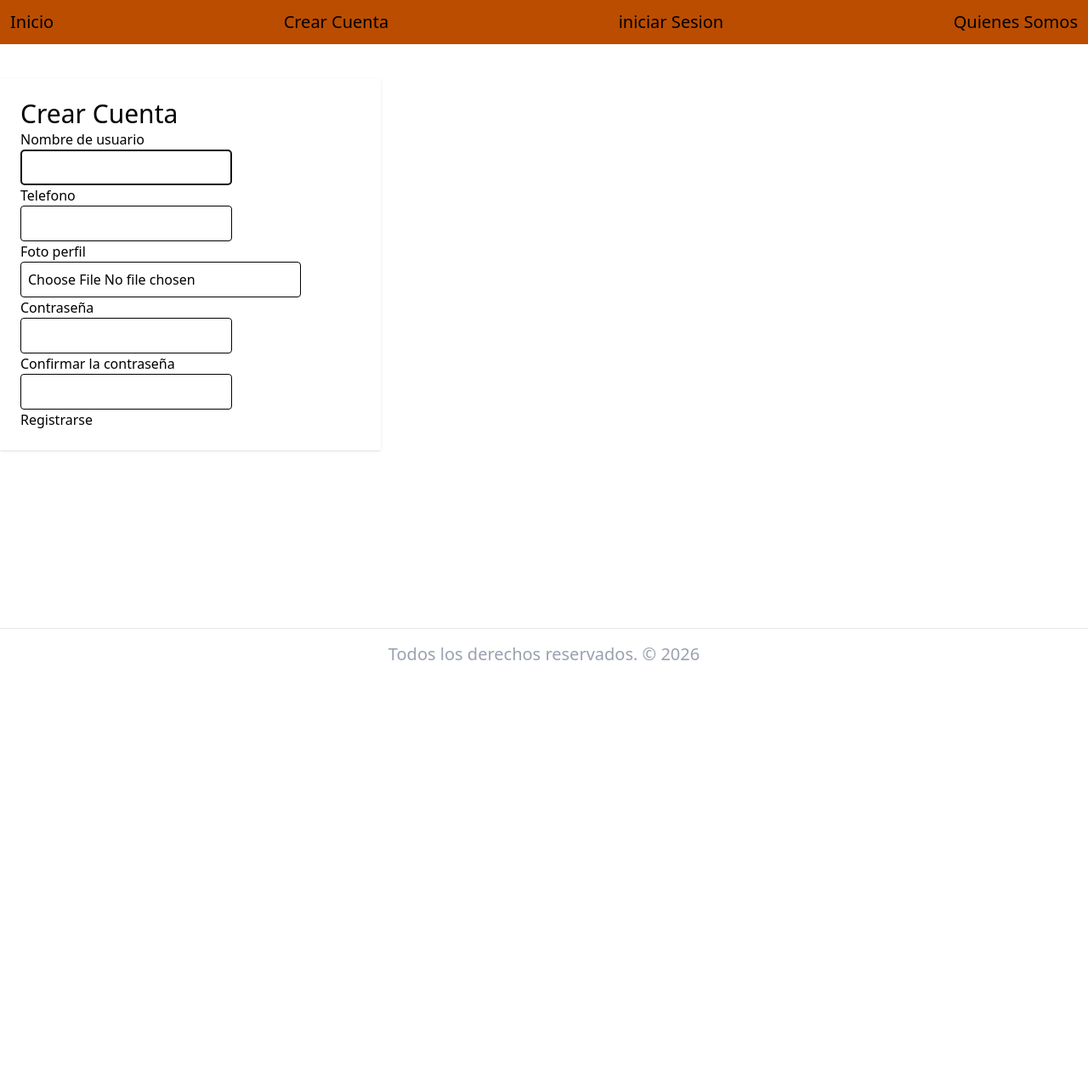
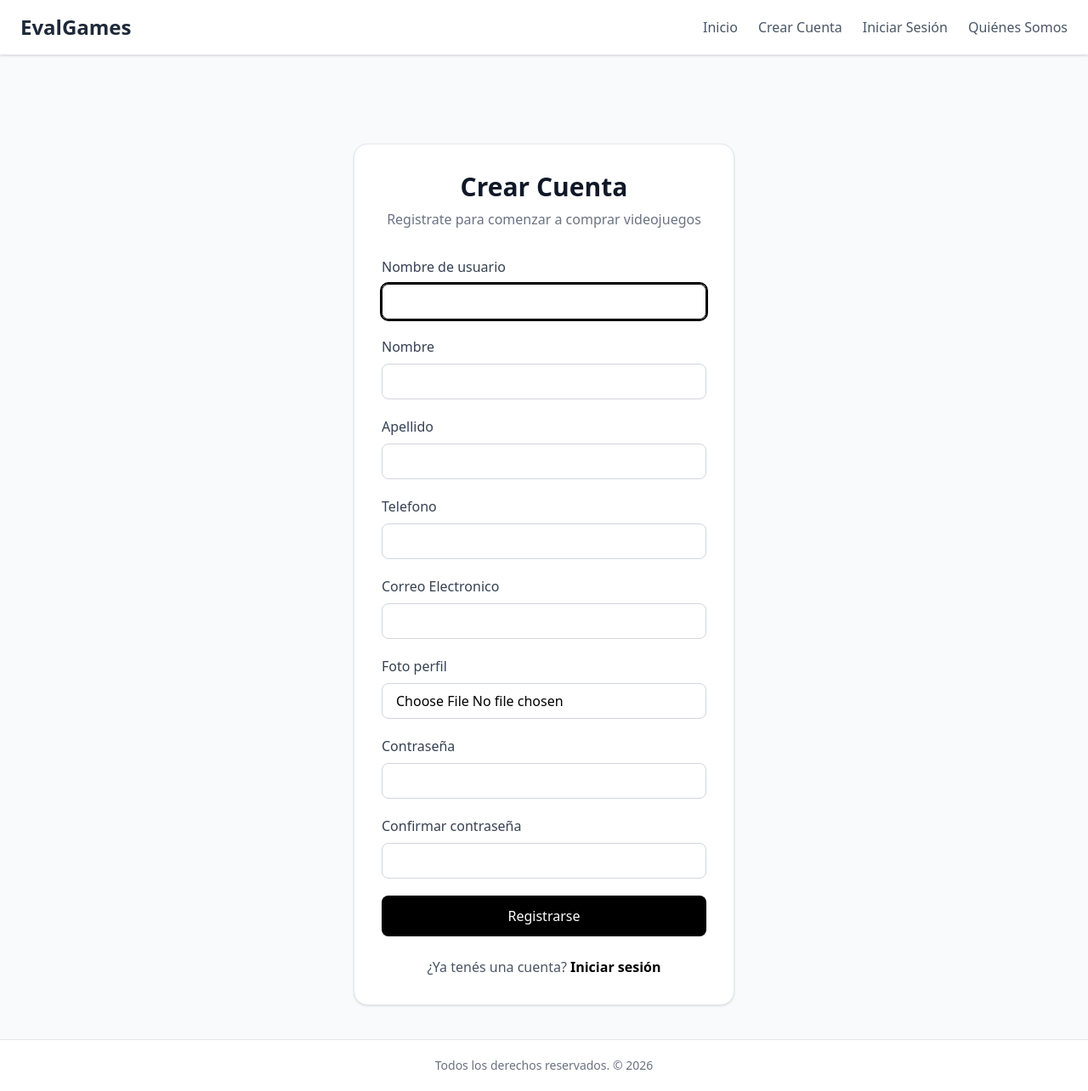
Before and after one commit to Maxi-Lopez/ingenieria-tp_Eval_GameStore, a Django app: page /accounts/register in a window 1280 px wide. Shown: the whole page at 85% size. Before the commit the page ends 777 px from the top, so only its background shows below. Run offline with Django 5.2, Linux system fonts and the light colour scheme; some libraries are stand-ins or nearby versions.

Commit message:
Se mejoro el tailwind del inicio cuando estas logout

```diff
--- a/inicio/templates/inicio/base.html
+++ b/inicio/templates/inicio/base.html
@@ -1,35 +1,61 @@
 {% load static tailwind_tags %}
 <!DOCTYPE html>
-<html lang="en">
+<html lang="es">
 <head>
     <meta charset="UTF-8">
     <meta name="viewport" content="width=device-width, initial-scale=1.0">
     <title>
-        {%block title%}
+        {% block title %}
         Document
         {% endblock %}
     </title>
     {% tailwind_css %}
 </head>
-<body>
-    <nav class=" flex justify-between p-3 bg-amber-700 text-xl">
-    {% if user.is_authenticated %}
-        <a href="#">Inicio</a>
-        <a href="#">Tienda</a>
-        <a href="#">Ofertas</a>
-        <a href="#">Comunidad</a>
-        <a href="#">Perfil</a>
-    {% else %}
-        <a href="{% url 'inicio' %}">Inicio</a>
-        <a href="{% url 'register' %}">Crear Cuenta</a>
-        <a href="{% url 'login' %}">iniciar Sesion</a>
-        <a href="#">Quienes Somos</a>
-    {% endif %}
+<body class="bg-gray-50 min-h-screen flex flex-col">
+    <nav class="bg-white border-b border-gray-200 shadow-sm">
+        <div class="max-w-7xl mx-auto px-6 py-4 flex justify-between items-center">
+            <a href="#" class="text-2xl font-bold text-gray-800">
+                EvalGames
+            </a>
+            <div class="flex items-center gap-6 text-gray-600 font-medium">
+                {% if user.is_authenticated %}
+                    <a href="#" class="hover:text-black transition">Inicio</a>
+                    <a href="#" class="hover:text-black transition">Tienda</a>
+                    <a href="#" class="hover:text-black transition">Ofertas</a>
+                    <a href="#" class="hover:text-black transition">Comunidad</a>
+                    <a href="#" class="hover:text-black transition">Perfil</a>
+
+                    <form action="{% url 'logout' %}" method="POST">
+                        {% csrf_token %}
+                        <button
+                            type="submit"
+                            class="bg-black text-white px-4 py-2 rounded-lg hover:bg-gray-800 transition cursor-pointer"
+                        >
+                            Salir
+                        </button>
+                    </form>
+                {% else %}
+                    <a href="{% url 'inicio' %}" class="hover:text-black transition">
+                        Inicio
+                    </a>
+                    <a href="{% url 'register' %}" class="hover:text-black transition">
+                        Crear Cuenta
+                    </a>
+                    <a href="{% url 'login' %}" class="hover:text-black transition">
+                        Iniciar Sesión
+                    </a>
+                    <a href="{% url 'quienes_somos' %}" class="hover:text-black transition">
+                        Quiénes Somos
+                    </a>
+                {% endif %}
+            </div>
+        </div>
     </nav>
-    {% block body %}
-    {% endblock %}
-
-    <footer class="border-t border-gray-200 bg-white py-4 text-center text-xl text-gray-400 fixed bottom-0 left-0 w-full">
+    <main class="flex-1 max-w-7xl mx-auto w-full px-6 py-10">
+        {% block body %}
+        {% endblock %}
+    </main>
+    <footer class="bg-white border-t border-gray-200 py-5 text-center text-sm text-gray-500">
         Todos los derechos reservados. &copy; 2026
     </footer>
 </body>
--- a/inicio/urls.py
+++ b/inicio/urls.py
@@ -2,5 +2,6 @@ from django.urls import path
 from . import views
 
 urlpatterns = [
-    path('', views.inicio, name='inicio' )
+    path('', views.inicio, name='inicio' ),
+    path('quienes_somos/', views.quienes_somos, name='quienes_somos' ),
 ]
--- a/inicio/views.py
+++ b/inicio/views.py
@@ -3,3 +3,7 @@ from django.shortcuts import render
 # Create your views here.
 def inicio(request):
     return render (request, 'inicio/inicio.html')
+
+
+def quienes_somos(request):
+    return render(request, 'inicio/quienes_somos.html')
--- a/templates/registration/register.html
+++ b/templates/registration/register.html
@@ -2,23 +2,89 @@
 {% load widget_tweaks %}
 
 {% block body %}
-    <div class="max-w-md max-auto mt-10 bg-white p-6 shadow">
-        <p class="text-3xl">Crear Cuenta</p>
-        <form method="POST">
+<div class="max-w-md mx-auto mt-16">
+
+    <div class="bg-white border border-gray-200 rounded-2xl shadow-sm p-8">
+
+        <h1 class="text-3xl font-bold text-center text-gray-900 mb-2">
+            Crear Cuenta
+        </h1>
+
+        <p class="text-center text-gray-500 mb-8">
+            Registrate para comenzar a comprar videojuegos
+        </p>
+
+        <form method="POST" class="space-y-5">
             {% csrf_token %}
+
             {% for field in form %}
-            {%if field.label == 'Username' %}
-            <label>Nombre de usuario</label>
-            {%elif field.label == 'Password' %}
-            <label>Contraseña</label>
-            {% elif field.label == 'Password confirmation' %}
-            <label>Confirmar la contraseña</label>
-            {% else %}
-            <label>{{field.label}}</label>
-            {%endif%}
-            <p>{{field | add_class:'border-1 p-2 rounded'}}</p>
+            <div>
+
+                {% if field.label == 'Username' %}
+                    <label class="block mb-2 font-medium text-gray-700">
+                        Nombre de usuario
+                    </label>
+                 {% elif field.label == 'First name' %}
+                    <label class="block mb-2 font-medium text-gray-700">
+                        Nombre
+                    </label>
+                {% elif field.label == 'Last name' %}
+                    <label class="block mb-2 font-medium text-gray-700">
+                        Apellido
+                    </label>
+
+                {% elif field.label == 'Password' %}
+                    <label class="block mb-2 font-medium text-gray-700">
+                        Contraseña
+                    </label>
+
+                {% elif field.label == 'Password confirmation' %}
+                    <label class="block mb-2 font-medium text-gray-700">
+                        Confirmar contraseña
+                    </label>
+
+                {% elif field.label == 'Email address' %}
+                    <label class="block mb-2 font-medium text-gray-700">
+                        Correo Electronico
+                    </label>
+
+                {% else %}
+                    <label class="block mb-2 font-medium text-gray-700">
+                        {{ field.label }}
+                    </label>
+                {% endif %}
+
+                {{ field|add_class:"w-full border border-gray-300 rounded-lg px-4 py-2 focus:ring-2 focus:ring-black focus:border-black outline-none transition" }}
+
+                {% if field.errors %}
+                    <div class="mt-1 text-sm text-red-500">
+                        {{ field.errors }}
+                    </div>
+                {% endif %}
+
+            </div>
             {% endfor %}
-            <button type="submit">Registrarse</button>
+
+            <button
+                type="submit"
+                class="w-full bg-black text-white py-3 rounded-lg font-medium hover:bg-gray-800 transition duration-200 cursor-pointer"
+            >
+                Registrarse
+            </button>
+
         </form>
+
+        <div class="mt-6 text-center text-gray-600">
+            ¿Ya tenés una cuenta?
+            <a
+                href="{% url 'login' %}"
+                class="text-black font-semibold hover:underline"
+            >
+                Iniciar sesión
+            </a>
+        </div>
+
     </div>
+
+</div>
 {% endblock %}
--- a/theme/static/css/dist/styles.css
+++ b/theme/static/css/dist/styles.css
@@ -13,19 +13,28 @@
     --color-amber-300: oklch(87.9% 0.169 91.605);
     --color-amber-600: oklch(66.6% 0.179 58.318);
     --color-amber-700: oklch(55.5% 0.163 48.998);
-    --color-amber-800: oklch(47.3% 0.137 46.201);
     --color-blue-500: oklch(62.3% 0.214 259.815);
     --color-blue-600: oklch(54.6% 0.245 262.881);
     --color-blue-700: oklch(48.8% 0.243 264.376);
     --color-gray-50: oklch(98.5% 0.002 247.839);
     --color-gray-200: oklch(92.8% 0.006 264.531);
+    --color-gray-300: oklch(87.2% 0.01 258.338);
     --color-gray-400: oklch(70.7% 0.022 261.325);
+    --color-gray-500: oklch(55.1% 0.027 264.364);
+    --color-gray-600: oklch(44.6% 0.03 256.802);
+    --color-gray-700: oklch(37.3% 0.034 259.733);
+    --color-gray-800: oklch(27.8% 0.033 256.848);
+    --color-gray-900: oklch(21% 0.034 264.665);
     --color-black: #000;
     --color-white: #fff;
     --spacing: 0.25rem;
     --container-md: 28rem;
-    --text-xs: 0.75rem;
-    --text-xs--line-height: calc(1 / 0.75);
+    --container-4xl: 56rem;
+    --container-7xl: 80rem;
+    --text-sm: 0.875rem;
+    --text-sm--line-height: calc(1.25 / 0.875);
+    --text-lg: 1.125rem;
+    --text-lg--line-height: calc(1.75 / 1.125);
     --text-xl: 1.25rem;
     --text-xl--line-height: calc(1.75 / 1.25);
     --text-2xl: 1.5rem;
@@ -36,12 +45,16 @@
     --text-4xl--line-height: calc(2.5 / 2.25);
     --text-5xl: 3rem;
     --text-5xl--line-height: 1;
-    --text-7xl: 4.5rem;
-    --text-7xl--line-height: 1;
+    --font-weight-medium: 500;
     --font-weight-semibold: 600;
+    --font-weight-bold: 700;
     --tracking-normal: 0em;
     --leading-normal: 1.5;
+    --leading-relaxed: 1.625;
+    --radius-lg: 0.5rem;
     --radius-2xl: 1rem;
+    --default-transition-duration: 150ms;
+    --default-transition-timing-function: cubic-bezier(0.4, 0, 0.2, 1);
     --default-font-family: var(--font-sans);
     --default-mono-font-family: var(--font-mono);
   }
@@ -231,8 +244,23 @@
   .mt-1 {
     margin-top: calc(var(--spacing) * 1);
   }
+  .mt-6 {
+    margin-top: calc(var(--spacing) * 6);
+  }
   .mt-10 {
     margin-top: calc(var(--spacing) * 10);
+  }
+  .mt-16 {
+    margin-top: calc(var(--spacing) * 16);
+  }
+  .mb-2 {
+    margin-bottom: calc(var(--spacing) * 2);
+  }
+  .mb-3 {
+    margin-bottom: calc(var(--spacing) * 3);
+  }
+  .mb-8 {
+    margin-bottom: calc(var(--spacing) * 8);
   }
   .block {
     display: block;
@@ -243,14 +271,32 @@
   .table {
     display: table;
   }
+  .h-1 {
+    height: calc(var(--spacing) * 1);
+  }
   .h-screen {
     height: 100vh;
+  }
+  .min-h-screen {
+    min-height: 100vh;
+  }
+  .w-20 {
+    width: calc(var(--spacing) * 20);
   }
   .w-full {
     width: 100%;
   }
+  .max-w-4xl {
+    max-width: var(--container-4xl);
+  }
+  .max-w-7xl {
+    max-width: var(--container-7xl);
+  }
   .max-w-md {
     max-width: var(--container-md);
+  }
+  .flex-1 {
+    flex: 1;
   }
   .border-collapse {
     border-collapse: collapse;
@@ -273,6 +319,9 @@
   .justify-center {
     justify-content: center;
   }
+  .gap-6 {
+    gap: calc(var(--spacing) * 6);
+  }
   .space-y-4 {
     :where(& > :not(:last-child)) {
       --tw-space-y-reverse: 0;
@@ -280,11 +329,31 @@
       margin-block-end: calc(calc(var(--spacing) * 4) * calc(1 - var(--tw-space-y-reverse)));
     }
   }
+  .space-y-5 {
+    :where(& > :not(:last-child)) {
+      --tw-space-y-reverse: 0;
+      margin-block-start: calc(calc(var(--spacing) * 5) * var(--tw-space-y-reverse));
+      margin-block-end: calc(calc(var(--spacing) * 5) * calc(1 - var(--tw-space-y-reverse)));
+    }
+  }
+  .space-y-6 {
+    :where(& > :not(:last-child)) {
+      --tw-space-y-reverse: 0;
+      margin-block-start: calc(calc(var(--spacing) * 6) * var(--tw-space-y-reverse));
+      margin-block-end: calc(calc(var(--spacing) * 6) * calc(1 - var(--tw-space-y-reverse)));
+    }
+  }
   .rounded {
     border-radius: 0.25rem;
   }
   .rounded-2xl {
     border-radius: var(--radius-2xl);
+  }
+  .rounded-full {
+    border-radius: calc(infinity * 1px);
+  }
+  .rounded-lg {
+    border-radius: var(--radius-lg);
   }
   .border {
     border-style: var(--tw-border-style);
@@ -302,26 +371,27 @@
     border-top-style: var(--tw-border-style);
     border-top-width: 1px;
   }
-  .border-amber-600 {
-    border-color: var(--color-amber-600);
+  .border-b {
+    border-bottom-style: var(--tw-border-style);
+    border-bottom-width: 1px;
   }
   .border-gray-200 {
     border-color: var(--color-gray-200);
   }
-  .bg-amber-300 {
-    background-color: var(--color-amber-300);
+  .border-gray-300 {
+    border-color: var(--color-gray-300);
   }
   .bg-amber-700 {
     background-color: var(--color-amber-700);
+  }
+  .bg-black {
+    background-color: var(--color-black);
   }
   .bg-blue-500 {
     background-color: var(--color-blue-500);
   }
   .bg-gray-50 {
     background-color: var(--color-gray-50);
-  }
-  .bg-red-500 {
-    background-color: var(--color-red-500);
   }
   .bg-white {
     background-color: var(--color-white);
@@ -335,14 +405,32 @@
   .p-6 {
     padding: calc(var(--spacing) * 6);
   }
+  .p-8 {
+    padding: calc(var(--spacing) * 8);
+  }
+  .p-10 {
+    padding: calc(var(--spacing) * 10);
+  }
+  .px-4 {
+    padding-inline: calc(var(--spacing) * 4);
+  }
+  .px-6 {
+    padding-inline: calc(var(--spacing) * 6);
+  }
+  .py-2 {
+    padding-block: calc(var(--spacing) * 2);
+  }
+  .py-3 {
+    padding-block: calc(var(--spacing) * 3);
+  }
   .py-4 {
     padding-block: calc(var(--spacing) * 4);
   }
-  .pt-1 {
-    padding-top: calc(var(--spacing) * 1);
+  .py-5 {
+    padding-block: calc(var(--spacing) * 5);
   }
-  .pt-2 {
-    padding-top: calc(var(--spacing) * 2);
+  .py-10 {
+    padding-block: calc(var(--spacing) * 10);
   }
   .text-center {
     text-align: center;
@@ -350,13 +438,29 @@
   .font-serif {
     font-family: var(--font-serif);
   }
+  .text-2xl {
+    font-size: var(--text-2xl);
+    line-height: var(--tw-leading, var(--text-2xl--line-height));
+  }
   .text-3xl {
     font-size: var(--text-3xl);
     line-height: var(--tw-leading, var(--text-3xl--line-height));
   }
+  .text-4xl {
+    font-size: var(--text-4xl);
+    line-height: var(--tw-leading, var(--text-4xl--line-height));
+  }
   .text-5xl {
     font-size: var(--text-5xl);
     line-height: var(--tw-leading, var(--text-5xl--line-height));
+  }
+  .text-lg {
+    font-size: var(--text-lg);
+    line-height: var(--tw-leading, var(--text-lg--line-height));
+  }
+  .text-sm {
+    font-size: var(--text-sm);
+    line-height: var(--tw-leading, var(--text-sm--line-height));
   }
   .text-xl {
     font-size: var(--text-xl);
@@ -365,6 +469,18 @@
   .leading-normal {
     --tw-leading: var(--leading-normal);
     line-height: var(--leading-normal);
+  }
+  .leading-relaxed {
+    --tw-leading: var(--leading-relaxed);
+    line-height: var(--leading-relaxed);
+  }
+  .font-bold {
+    --tw-font-weight: var(--font-weight-bold);
+    font-weight: var(--font-weight-bold);
+  }
+  .font-medium {
+    --tw-font-weight: var(--font-weight-medium);
+    font-weight: var(--font-weight-medium);
   }
   .font-semibold {
     --tw-font-weight: var(--font-weight-semibold);
@@ -383,6 +499,24 @@
   .text-gray-400 {
     color: var(--color-gray-400);
   }
+  .text-gray-500 {
+    color: var(--color-gray-500);
+  }
+  .text-gray-600 {
+    color: var(--color-gray-600);
+  }
+  .text-gray-700 {
+    color: var(--color-gray-700);
+  }
+  .text-gray-800 {
+    color: var(--color-gray-800);
+  }
+  .text-gray-900 {
+    color: var(--color-gray-900);
+  }
+  .text-red-500 {
+    color: var(--color-red-500);
+  }
   .text-red-800 {
     color: var(--color-red-800);
   }
@@ -396,15 +530,69 @@
     --tw-shadow: 0 1px 3px 0 var(--tw-shadow-color, rgb(0 0 0 / 0.1)), 0 1px 2px -1px var(--tw-shadow-color, rgb(0 0 0 / 0.1));
     box-shadow: var(--tw-inset-shadow), var(--tw-inset-ring-shadow), var(--tw-ring-offset-shadow), var(--tw-ring-shadow), var(--tw-shadow);
   }
+  .shadow-sm {
+    --tw-shadow: 0 1px 3px 0 var(--tw-shadow-color, rgb(0 0 0 / 0.1)), 0 1px 2px -1px var(--tw-shadow-color, rgb(0 0 0 / 0.1));
+    box-shadow: var(--tw-inset-shadow), var(--tw-inset-ring-shadow), var(--tw-ring-offset-shadow), var(--tw-ring-shadow), var(--tw-shadow);
+  }
   .outline {
     outline-style: var(--tw-outline-style);
     outline-width: 1px;
+  }
+  .transition {
+    transition-property: color, background-color, border-color, outline-color, text-decoration-color, fill, stroke, --tw-gradient-from, --tw-gradient-via, --tw-gradient-to, opacity, box-shadow, transform, translate, scale, rotate, filter, -webkit-backdrop-filter, backdrop-filter, display, content-visibility, overlay, pointer-events;
+    transition-timing-function: var(--tw-ease, var(--default-transition-timing-function));
+    transition-duration: var(--tw-duration, var(--default-transition-duration));
+  }
+  .duration-200 {
+    --tw-duration: 200ms;
+    transition-duration: 200ms;
+  }
+  .outline-none {
+    --tw-outline-style: none;
+    outline-style: none;
   }
   .hover\:bg-blue-700 {
     &:hover {
       @media (hover: hover) {
         background-color: var(--color-blue-700);
       }
+    }
+  }
+  .hover\:bg-gray-800 {
+    &:hover {
+      @media (hover: hover) {
+        background-color: var(--color-gray-800);
+      }
+    }
+  }
+  .hover\:text-black {
+    &:hover {
+      @media (hover: hover) {
+        color: var(--color-black);
+      }
+    }
+  }
+  .hover\:underline {
+    &:hover {
+      @media (hover: hover) {
+        text-decoration-line: underline;
+      }
+    }
+  }
+  .focus\:border-black {
+    &:focus {
+      border-color: var(--color-black);
+    }
+  }
+  .focus\:ring-2 {
+    &:focus {
+      --tw-ring-shadow: var(--tw-ring-inset,) 0 0 0 calc(2px + var(--tw-ring-offset-width)) var(--tw-ring-color, currentcolor);
+      box-shadow: var(--tw-inset-shadow), var(--tw-inset-ring-shadow), var(--tw-ring-offset-shadow), var(--tw-ring-shadow), var(--tw-shadow);
+    }
+  }
+  .focus\:ring-black {
+    &:focus {
+      --tw-ring-color: var(--color-black);
     }
   }
 }
@@ -500,6 +688,10 @@
   inherits: false;
   initial-value: solid;
 }
+@property --tw-duration {
+  syntax: "*";
+  inherits: false;
+}
 @layer properties {
   @supports ((-webkit-hyphens: none) and (not (margin-trim: inline))) or ((-moz-orient: inline) and (not (color:rgb(from red r g b)))) {
     *, ::before, ::after, ::backdrop {
@@ -523,6 +715,7 @@
       --tw-ring-offset-color: #fff;
       --tw-ring-offset-shadow: 0 0 #0000;
       --tw-outline-style: solid;
+      --tw-duration: initial;
     }
   }
 }
--- a/usuarios/forms.py
+++ b/usuarios/forms.py
@@ -5,4 +5,4 @@ from .models import UsuarioPersonalizado
 class UsuarioPersonalizadoForm(UserCreationForm):
     class Meta(UserCreationForm.Meta):
         model = UsuarioPersonalizado
-        fields = UserCreationForm.Meta.fields + ('telefono', 'foto_perfil')
+        fields = UserCreationForm.Meta.fields + ('first_name','last_name','telefono','email','foto_perfil')
```
Also changed, not shown: inicio/templates/inicio/quienes_somos.html (added, +50 -0 lines), templates/registration/login.html (+49 -17 lines), db.sqlite3.
